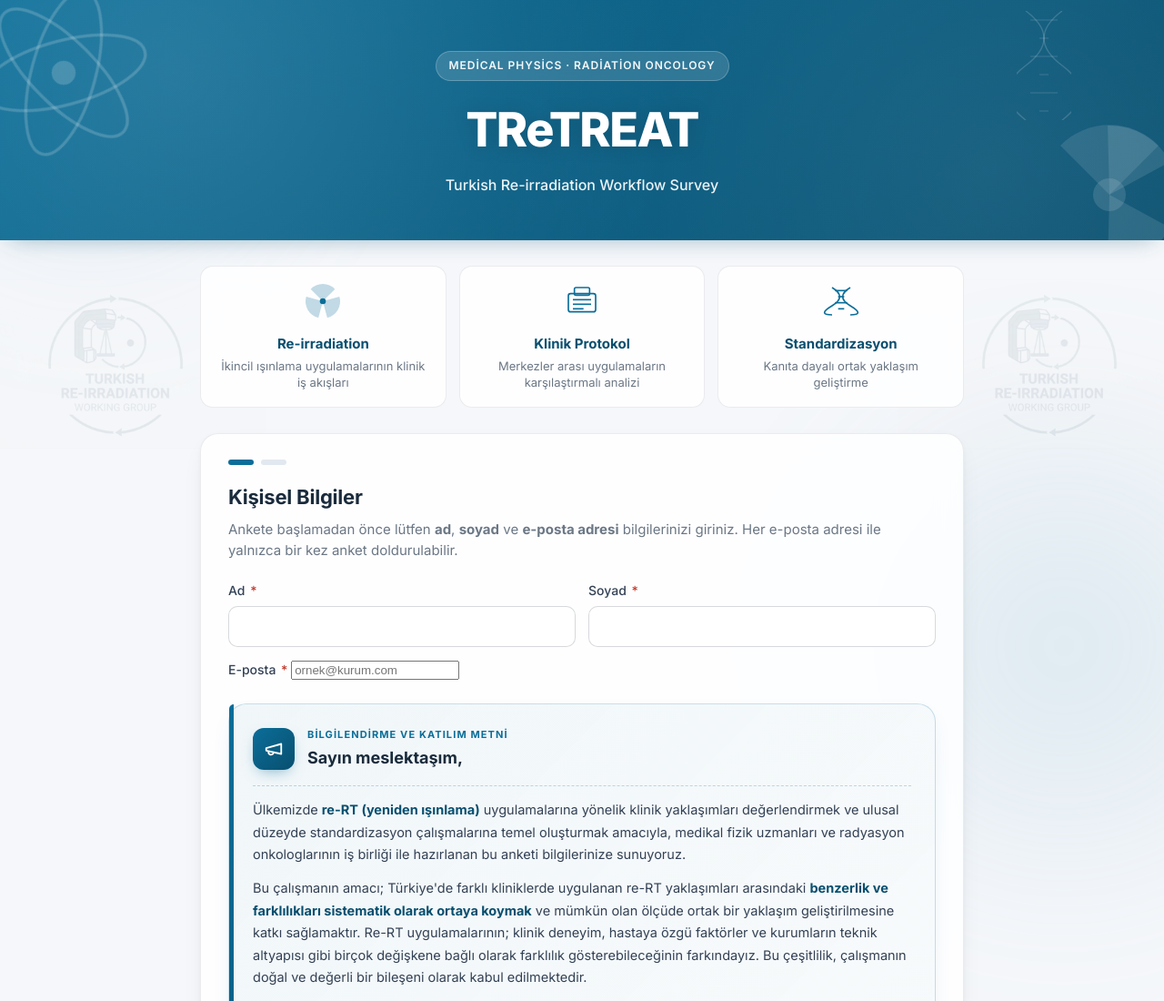
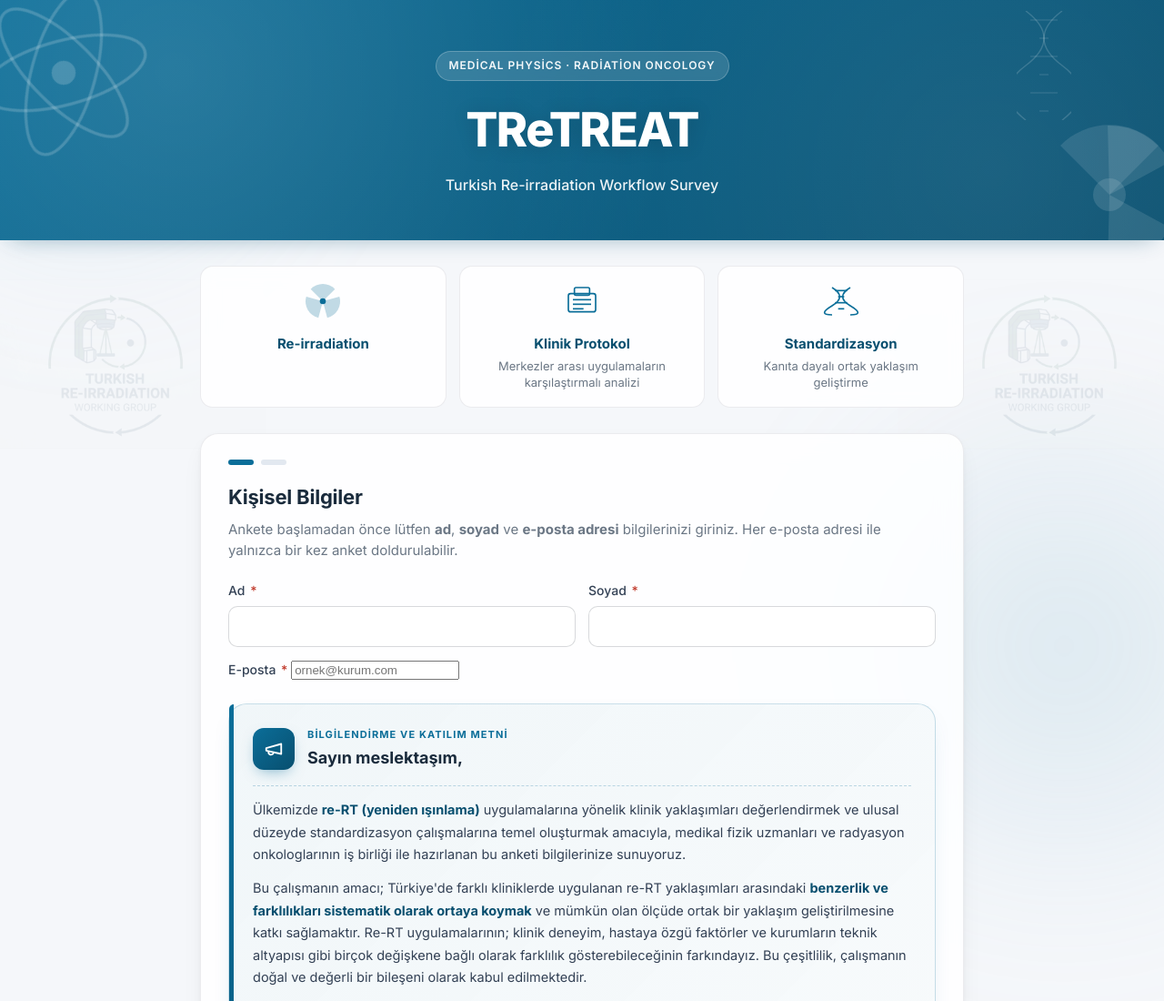
Before and after one commit to oktaybakin-ui/anket-web, a website: page public/index.html in a window 1280 px wide. Shown: the top 1100 px of the page at 91% size. Drawn offline with Linux system fonts and the light colour scheme.

Commit message:
Remove description under Re-irradiation feature card

```diff
--- a/public/index.html
+++ b/public/index.html
@@ -68,7 +68,6 @@
           <path d="M24 24 L8 8 A22 22 0 0 1 40 8 Z" fill="currentColor" opacity="0.25" transform="rotate(240 24 24)"/>
         </svg>
         <h3>Re-irradiation</h3>
-        <p>İkincil ışınlama uygulamalarının klinik iş akışları</p>
       </div>
       <div class="feature">
         <svg viewBox="0 0 48 48" aria-hidden="true">
```
